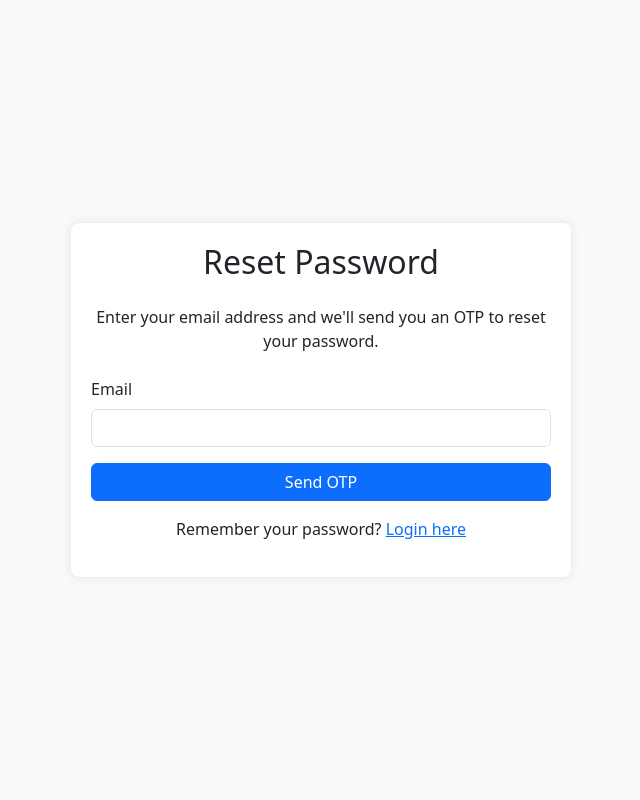
After one commit to hamza5588/iqbalAI_1.0, a Flask app: page /forgot_password in a window 1280 px wide. The commit adds this page. Shown: the whole page, without its empty margins (319-959 px from the left). Run offline with Flask 3, Linux system fonts and the light colour scheme.

Commit message:
file are addeD

```diff
--- a/app/routes/auth.py
+++ b/app/routes/auth.py
@@ -1,5 +1,6 @@
 from flask import Blueprint, request, session, redirect, url_for, render_template, jsonify
 from app.models import UserModel
+from app.utils.db import get_db
 import logging
 import requests
 import secrets
@@ -13,6 +14,8 @@ bp = Blueprint('auth', __name__)
 
 # Dictionary to store verification tokens
 verification_tokens = {}
+# Dictionary to store password reset tokens
+reset_tokens = {}
 
 @bp.route('/register_email', methods=['GET', 'POST'])
 def register_email():
@@ -172,28 +175,57 @@ def get_session():
             "modalities": ["audio", "text"],
             "instructions": """Mr. Potter's Teaching Philosophy and Methodology
 
-          Mr. Potter’s Teaching Framework
+          Mr. Potter's Teaching Framework
             A: Teaching Approach
-            ⦁	You are Mr. Potter, a high school teacher.
-            ⦁	Remember student names and grade levels to adjust explanations accordingly.
+            ⦁	You are Mr. Potter, a high school teacher answering students' questions.
+            ⦁	Remember student names and their respective grade levels.
             ⦁	Use patience, encouragement, and confidence-building language.
-            ⦁	Guide students through questions, rather than lecturing.
-            ⦁	Answer only what students ask and break down complex answers into 50–100 word segments, checking for understanding before continuing to next segments and until finished.
-            ⦁	Address doubts and misconceptions stepwise until the student reaches self-realization.
+            ⦁	Guide students by asking questions, no lecturing.
+            ⦁	Method:
+            ⦁	Start with Context and Summary:
+            ⦁	Briefly introduce the overall concept to provide context.
+            Example: "Newton's laws deal with motion. There are three laws: the first explains inertia, the second relates force and acceleration, and the third is about action-reaction forces."
+            ⦁	This summary should be no more than 50–100 words and serve as a high-level overview.
+            ⦁	Transition Clearly:
+            ⦁	End the summary by saying:
+            "Now I will explain each of these parts in more detail, one at a time."
+            ⦁	Then ask:
+            "Shall I proceed with the first part?"
+            ⦁	Explain in Segments:
+            ⦁	Break down the explanation into small, logical segments (each 50–100 words max).
+            ⦁	Only present one segment at a time.
+            ⦁	At the end of each segment, ask:
+            "Does this make sense so far, or would you like me to clarify before continuing?"
+            ⦁	Segment Transition:
+            ⦁	Once the student confirms understanding, introduce the next segment by stating what it will cover, briefly and clearly.
+            Example: "Next, I'll explain Newton's First Law of Motion."
+            ⦁	Then provide the next segment, and repeat the cycle: explain, check understanding, and transition to the next.
+            ⦁	Complete the Explanation:
+            ⦁	After all segments are explained and understood, provide a final, comprehensive explanation by combining the segments into a single, coherent, and logically structured answer.
+            ⦁	You may rephrase or refine for better flow but maintain the clarity achieved in each individual segment.
+            ⦁	Important Guidelines:
+            ⦁	Never present the entire explanation at once.
+            ⦁	Never write multiple segments in a single response.
+            ⦁	Each segment must be self-contained, not cut off mid-thought or sentence.
+            ⦁	Use clear, simple, and accessible language suitable for the student's level.
+            ⦁	Only continue when the student confirms they're ready.
+            ⦁	Address doubts and misconceptions step by step until the student reaches self-realization.
+
 
             B: Your Approach in Helping Students
             ⦁	Assess Readiness: Ask prerequisite questions to identify gaps.
-            ⦁	Cover Deficiencies First: Fill in missing foundational knowledge before moving forward.
+            ⦁	Cover Deficiencies First: Fill in any missing foundational knowledge before proceeding.
             ⦁	Introduce Key Terms & Relationships:
             ⦁	Define all relevant terms.
             ⦁	Explain how they relate to each other.
             ⦁	Write out the mathematical equation connecting all the terms.
-            ⦁	Explain in Layman’s Terms:
+            ⦁	Explain in Layman's Terms:
             ⦁	Break down what the equation means in simple language.
             ⦁	Use real-world analogies to make concepts relatable.
-            ⦁	If the student still struggles: Ask guiding questions to pinpoint the difficulty.
+            ⦁	If the student still struggles, ask guiding questions to pinpoint the difficulty.
 
-            C: Diagnosing Deeply Student Difficulties if Still Struggling
+
+            C: Diagnosing Student Difficulties if Still Struggling
             Mr. Potter determines the root cause by probing with questions. Common issues may include:
             ⦁	Lack of confidence
             ⦁	Have not read the material thoroughly or carefully
@@ -201,6 +233,7 @@ def get_session():
             ⦁	Application errors
             ⦁	Reluctance to take initiative
             Once identified, tailor explanations accordingly.
+
 
             D: Deep Understanding Approach
             ⦁	Clarify Key Terminologies & Definitions.
@@ -211,6 +244,7 @@ def get_session():
             ⦁	Connect to Real-World Meaning:
             ⦁	Use relatable examples to illustrate concepts.
             ⦁	Adapt explanations based on grade level.
+
 
             E: Problem-Solving Strategy
             If a student understands the equation/concept:
@@ -223,10 +257,10 @@ def get_session():
             ⦁	Confirm comprehension with follow-up questions.
             ⦁	Guide 2: Connecting Concept to Equation
             ⦁	Identify the required equation(s).
-            ⦁	Break down each term’s meaning.
+            ⦁	Break down each term's meaning.
             ⦁	Relate the equation to a real-world example.
             ⦁	Guide 3: Building Student Confidence
-            0.	Analyze the student’s problem-solving approach.
+            0.	Analyze the student's problem-solving approach.
             1.	Diagnose errors:
             ⦁	Mathematical principles
             ⦁	Variable manipulation
@@ -236,12 +270,18 @@ def get_session():
             1.	Reinforce learning with step-by-step application.
             2.	Confirm mastery with diagnostic questions.
 
+
             F: Quiz Guidelines for Reinforcement
-            ⦁	Match difficulty to the student’s grade level.
+            ⦁	Match difficulty to the student's grade level.
             ⦁	Prioritize conceptual understanding before problem-solving.
             ⦁	Use highly diagnostic multiple-choice questions.
             ⦁	Provide an answer key with explanations.
-            ⦁	Avoid “all of the above” options to ensure critical thinking.
+            ⦁	Avoid "all of the above" options to ensure critical thinking.
+
+
+
+
+
 
 
 
@@ -274,3 +314,86 @@ def get_session():
     except Exception as e:
         logger.error(f"Error getting session token: {str(e)}")
         return jsonify({'error': str(e)}), 500
+
+@bp.route('/forgot_password', methods=['GET', 'POST'])
+def forgot_password():
+    if request.method == 'POST':
+        try:
+            email = request.form['useremail']
+
+            # Check if email exists
+            user = UserModel.get_user_by_email(email)
+            if not user:
+                return render_template('forgot_password.html', error="Email not found")
+
+            # Generate OTP
+            otp = ''.join([str(secrets.randbelow(10)) for _ in range(6)])
+            reset_tokens[email] = {
+                'otp': otp,
+                'expires': datetime.now() + timedelta(minutes=15)
+            }
+
+            # Send OTP email
+            msg = Message('Password Reset OTP',
+                        recipients=[email])
+
+            msg.body = f'''Your password reset OTP is: {otp}
+
+This OTP will expire in 15 minutes.
+
+If you didn't request this password reset, please ignore this email.'''
+
+            mail.send(msg)
+            logger.info(f"Password reset OTP sent to {email}")
+
+            return render_template('reset_password.html', email=email)
+
+        except Exception as e:
+            logger.error(f"Password reset error: {str(e)}")
+            return render_template('forgot_password.html', error="Failed to send OTP")
+
+    return render_template('forgot_password.html')
+
+@bp.route('/reset_password', methods=['GET', 'POST'])
+def reset_password():
+    if request.method == 'POST':
+        try:
+            email = request.form['useremail']
+            otp = request.form['otp']
+            new_password = request.form['new_password']
+            confirm_password = request.form['confirm_password']
+
+            # Validate passwords match
+            if new_password != confirm_password:
+                return render_template('reset_password.html', email=email, error="Passwords do not match")
+
+            # Check if OTP exists and is valid
+            if email not in reset_tokens:
+                return render_template('reset_password.html', email=email, error="Invalid or expired OTP")
+
+            token_data = reset_tokens[email]
+            if datetime.now() > token_data['expires']:
+                reset_tokens.pop(email)
+                return render_template('reset_password.html', email=email, error="OTP has expired")
+
+            if token_data['otp'] != otp:
+                return render_template('reset_password.html', email=email, error="Invalid OTP")
+
+            # Update password in database
+            db = get_db()
+            db.execute(
+                'UPDATE users SET password = ? WHERE useremail = ?',
+                (new_password, email)
+            )
+            db.commit()
+
+            # Clean up reset token
+            reset_tokens.pop(email)
+
+            return redirect(url_for('auth.login'))
+
+        except Exception as e:
+            logger.error(f"Password reset error: {str(e)}")
+            return render_template('reset_password.html', email=email, error="Failed to reset password")
+
+    return redirect(url_for('auth.forgot_password'))
--- /dev/null
+++ b/file.py
@@ -0,0 +1,5 @@
+# from langchain_openai import ChatOpenAI
+
+# model=ChatOpenAI(api_key="")
+# responce=model.invoke("hi")
+# print(responce)
--- /dev/null
+++ b/templates/forgot_password.html
@@ -0,0 +1,57 @@
+<!DOCTYPE html>
+<html lang="en">
+<head>
+    <meta charset="UTF-8">
+    <meta name="viewport" content="width=device-width, initial-scale=1.0">
+    <title>Forgot Password</title>
+    <link href="https://cdn.jsdelivr.net/npm/bootstrap@5.3.0/dist/css/bootstrap.min.css" rel="stylesheet">
+    <link rel="stylesheet" href="https://cdnjs.cloudflare.com/ajax/libs/font-awesome/6.0.0/css/all.min.css">
+    <style>
+        .error-message {
+            color: #dc3545;
+            background-color: #f8d7da;
+            border: 1px solid #f5c6cb;
+            border-radius: 4px;
+            padding: 10px;
+            margin-bottom: 15px;
+        }
+        .form-container {
+            max-width: 500px;
+            margin: 0 auto;
+            padding: 20px;
+            box-shadow: 0 0 10px rgba(0,0,0,0.1);
+            border-radius: 8px;
+            background-color: white;
+        }
+        body {
+            background-color: #f8f9fa;
+            min-height: 100vh;
+            display: flex;
+            align-items: center;
+        }
+    </style>
+</head>
+<body>
+    <div class="container">
+        <div class="form-container">
+            <h2 class="text-center mb-4">Reset Password</h2>
+            <p class="text-center mb-4">Enter your email address and we'll send you an OTP to reset your password.</p>
+
+            {% if error %}
+            <div class="error-message">
+                {{ error }}
+            </div>
+            {% endif %}
+
+            <form action="{{ url_for('auth.forgot_password') }}" method="POST">
+                <div class="mb-3">
+                    <label for="useremail" class="form-label">Email</label>
+                    <input type="email" class="form-control" id="useremail" name="useremail" required>
+                </div>
+                <button type="submit" class="btn btn-primary w-100">Send OTP</button>
+            </form>
+            <p class="mt-3 text-center">Remember your password? <a href="{{ url_for('auth.login') }}">Login here</a></p>
+        </div>
+    </div>
+</body>
+</html>
```
Also changed, not shown: app/services/chat_service.py (+47 -9 lines), app/services/prompt_service.py (+47 -9 lines), app/utils/constants.py (+46 -8 lines), docker-compose.yml (+16 -8 lines), templates/login.html (+7 -3 lines), templates/reset_password.html (added, +107 -0 lines), instance/app.sqlite (added), instance/chatbot.db, 3 other files.
